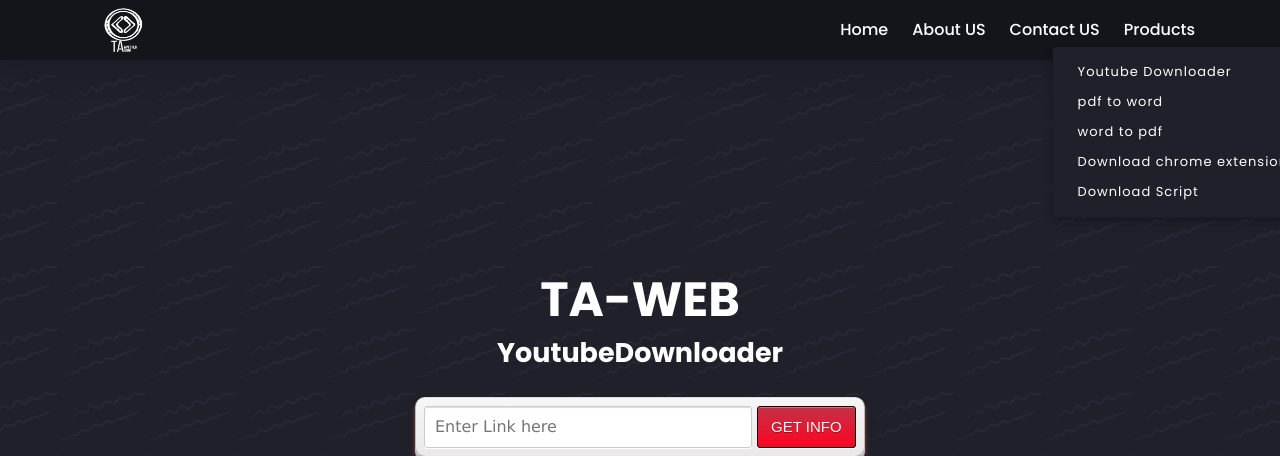
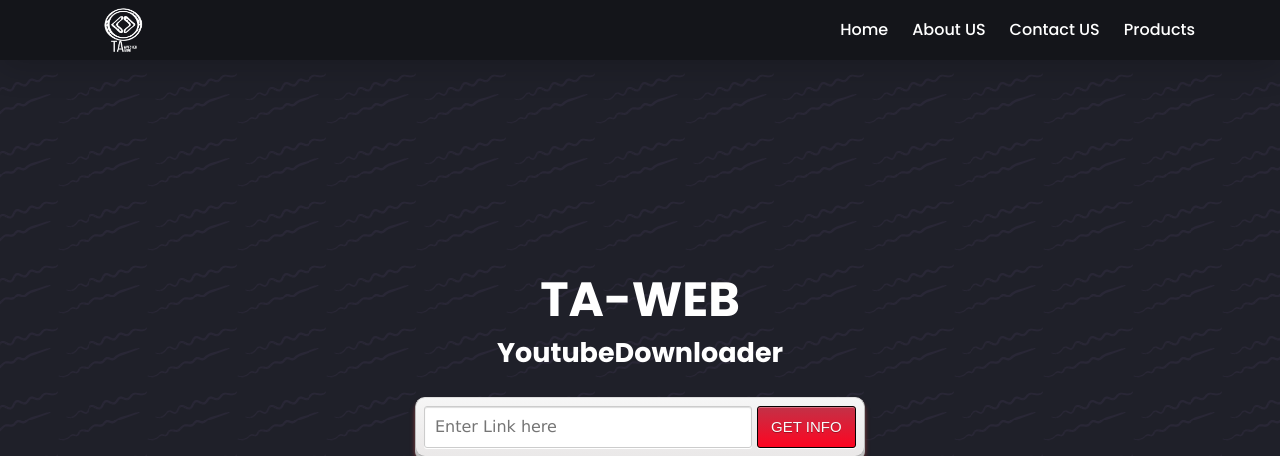
Before and after one commit to NemerYTamimi/TA-WEB, a Flask app: page / in a window 1280 px wide. Shown: the top 456 px of the page. Run offline with Flask 2, Linux system fonts and the light colour scheme; some libraries are stand-ins or nearby versions.

Commit message:
stop auto open menu

```diff
--- a/templates/index.html
+++ b/templates/index.html
@@ -46,7 +46,7 @@
                             <li class="nav-item pl-4 pl-md-0 ml-0 ml-md-4">
                                 <a class="nav-link" href="contactus" target="_blank">Contact US</a>
                             </li>
-                            <li class="nav-item pl-4 pl-md-0 ml-0 ml-md-4 show">
+                            <li class="nav-item pl-4 pl-md-0 ml-0 ml-md-4">
                                 <a class="nav-link dropdown-toggle" data-toggle="dropdown" href="#" role="button"
                                    aria-expanded="false" aria-haspopup="true">Products</a>
                                 <div class="dropdown-menu">
```
